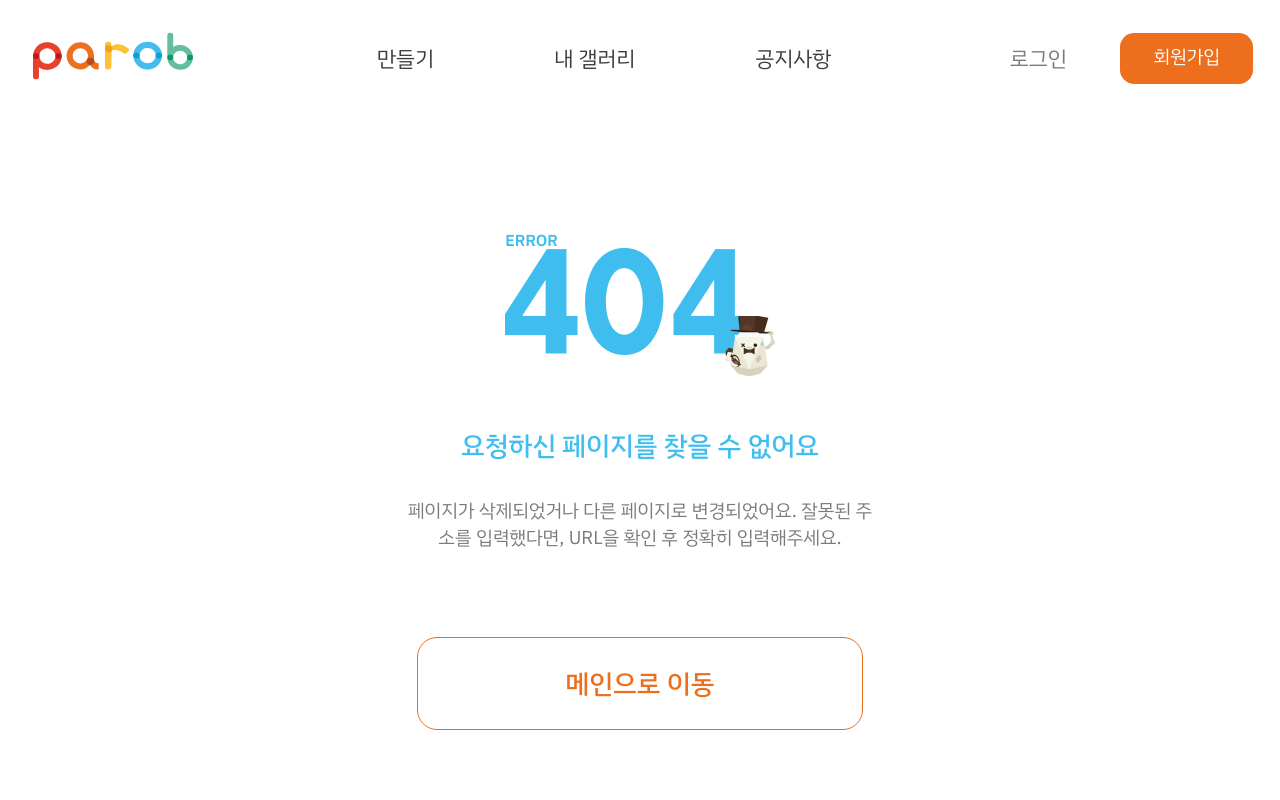
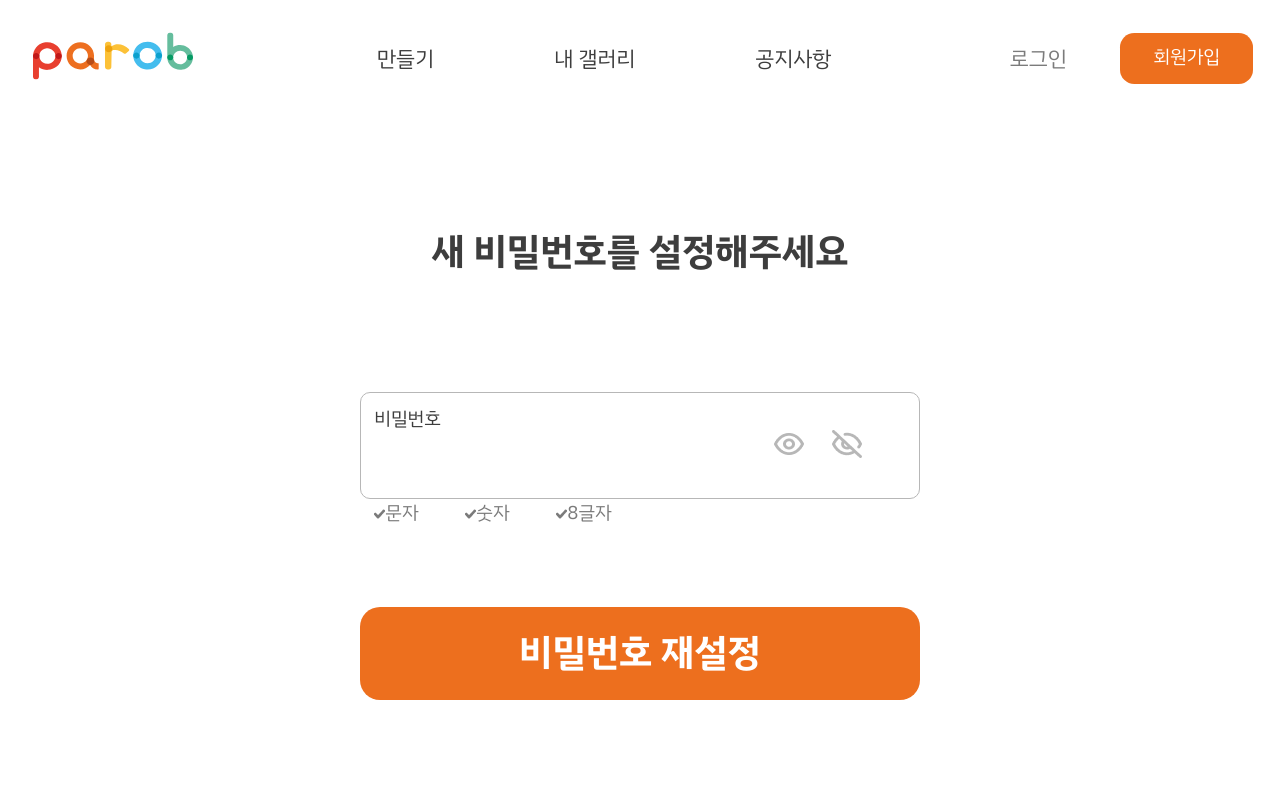
Before and after one commit to yoojin1119/ParobFrontG, a Next.js app: page /modifiedpassword in a window 1280 px wide. Before the commit this address had no page. Shown: the top 800 px of the page. Built offline with nearby package versions, Linux system fonts and the light colour scheme.

Commit message:
modifiedpassword UI구현

```diff
--- a/src/pages/findpassword/index.jsx
+++ b/src/pages/findpassword/index.jsx
@@ -1,7 +1,6 @@
 import styled from "styled-components"
 import Header from "../../Component/layout/header";
 import Footer from "../../Component/layout/Footer"
-import Link from "next/link";
 
 export default function FindPasswordPage (){
     return(
--- a/src/pages/join/index.jsx
+++ b/src/pages/join/index.jsx
@@ -33,7 +33,6 @@ export default function JoinPage (){
   const [isEngChecked, setIsEngChecked] = useState(false)
   const [isNumChecked, setIsNumChecked] = useState(false)
   const [isLimitChecked, setIsLimitChecked] = useState(false)
-  const [IsPasswordCorrected, setIsPasswordCorrected] = useState(false)
 
     // 닉네임
   const [nickName, setNickName] = useState('')
--- /dev/null
+++ b/src/pages/modifiedpassword/index.jsx
@@ -0,0 +1,191 @@
+import styled from "styled-components"
+import { useState } from "react";
+import helper from "../../utils/common/helper";
+import Header from "../../Component/layout/header";
+import Footer from "../../Component/layout/Footer"
+
+export default function ModifiedPasswordPage (){
+    const [password, setPassword] = useState('')
+  const [passwordType,setPasswordType] = useState({
+    type:'password',
+    visible: false
+  })
+  const [isEngChecked, setIsEngChecked] = useState(false)
+  const [isNumChecked, setIsNumChecked] = useState(false)
+  const [isLimitChecked, setIsLimitChecked] = useState(false)
+
+  const handleInputChange = (e) => {
+    const { id, value } = e?.target;
+    switch (id) {
+        case 'password':
+            !!value
+              setPassword(value)
+            !!helper.engValid(value)
+              ? setIsEngChecked(true)
+              : setIsEngChecked(false);
+            !!helper.numValid(value)
+              ? setIsNumChecked(true)
+              : setIsNumChecked(false);
+            !!helper.limitValid(value)
+              ? setIsLimitChecked(true)
+              : setIsLimitChecked(false);
+              break;
+        }
+    }
+
+  const visiblePassword = (e) => {
+    e.preventDefault();
+    setPasswordType(()=>{
+        return{type: 'text', visible: true}
+    })
+}
+const invisiblePassword = (e) => {
+    e.preventDefault();
+    setPasswordType(()=>{
+        return{type: 'password', visible: false}
+    })
+}
+    return(
+        <Container>
+            <Header/>
+                <ModifyWrap>
+                    <ModifyTit>새 비밀번호를 설정해주세요</ModifyTit>
+                    <InputBox>
+                  <LabelBox htmlFor="password">
+                      {password? <ActiveLableText>비밀번호</ActiveLableText> : <LableText>비밀번호</LableText>}
+                  </LabelBox>
+                  <PasswordWrap>
+                      <Input
+                        autoComplete="off"
+                        id="password"
+                        value={password}
+                        onChange={handleInputChange}
+                        type={passwordType.type}
+                      >
+                      </Input>
+                      <Btnwrap>
+                          <VisibleBtn onClick={visiblePassword}>
+                          </VisibleBtn>
+                          <InvisibleBtn onClick={invisiblePassword}>
+                          </InvisibleBtn>
+                      </Btnwrap>
+                  </PasswordWrap>
+                  <SubTextBox>
+                    {!password ? <SubMsg><Img src='./assets/images/icons/greyCheck.png'></Img>문자</SubMsg>
+                    : isEngChecked ? <PassMsg><Img src='./assets/images/icons/blueCheck.png'></Img>문자</PassMsg>
+                    : <ErrorMsg><Img src='./assets/images/icons/redCheck.svg'></Img>문자</ErrorMsg>}
+                    {!password ? <SubMsg><Img src='./assets/images/icons/greyCheck.png'></Img>숫자</SubMsg>
+                    : isNumChecked ? <PassMsg><Img src='./assets/images/icons/blueCheck.png'></Img>숫자</PassMsg>
+                    : <ErrorMsg><Img src='./assets/images/icons/redCheck.svg'></Img>숫자</ErrorMsg>}
+                    {!password ? <SubMsg><Img src='./assets/images/icons/greyCheck.png'></Img>8글자</SubMsg>
+                    : isLimitChecked ? <PassMsg><Img src='./assets/images/icons/blueCheck.png'></Img>8글자</PassMsg>
+                    : <ErrorMsg><Img src='./assets/images/icons/redCheck.svg'></Img>8글자</ErrorMsg>}
+                  </SubTextBox>
+              </InputBox>
+              <ModifyBtn>비밀번호 재설정</ModifyBtn>
+                </ModifyWrap>
+            <Footer/>
+        </Container>
+    )
+}
+
+const Container = styled.section``;
+const ModifyWrap = styled.div`
+display: flex;
+flex-direction:column;
+align-items:center;
+margin: 6.667rem 0;`;
+const ModifyTit = styled.h2`
+${({ theme }) => theme.fontSize.h2};
+color: ${({ theme }) => theme.color.textDeepGray};
+margin-bottom: 7rem;
+`;
+const InputBox = styled.div`
+position: relative;
+width: 35rem;
+height: 6.667rem;
+padding: 0.833rem;
+margin-bottom: 6.75rem;
+box-sizing:border-box;
+border-radius: 10px;
+border: 1px solid #B7B7B7;
+`;
+const ActiveLableText = styled.p`
+color: ${({ theme }) => theme.color.primaryOrange};
+${({ theme }) => theme.fontSize.middleRegular};
+`;
+const Input = styled.input`
+width: 25rem;
+padding-right: 8.333rem;
+height: 3.333rem;
+border: none;
+}`;
+const LabelBox = styled.label``;
+const LableText = styled.p`
+color: ${({ theme }) => theme.color.textDeepGray};
+${({ theme }) => theme.fontSize.middleRegular};
+`;
+
+
+// 비밀번호 보이게 안보이게
+const PasswordWrap= styled.div`
+display: flex;
+position:relative;
+`;
+const Btnwrap = styled.div`
+display: flex;
+`;
+const VisibleBtn = styled.button`
+background: url('/assets/images/icons/visible.png') no-repeat;
+width: 2.5rem;
+heght: 1.833rem;
+margin-right: 1.083rem;
+`;
+const InvisibleBtn = styled.button`
+background: url('/assets/images/icons/invisible.png') no-repeat;
+width: 2.5rem;
+heght: 1.833rem;
+margin-top: -0.167rem;
+`;
+
+
+// 오류 내용
+const SubTextBox=styled.div`
+margin-top: 0.833rem;
+display: flex;
+gap: 2.917rem;
+`;
+const Message = styled.p`
+${({ theme }) => theme.fontSize.middleRegular};
+color: ${({ theme }) => theme.color.primaryRed};
+`;
+const SubMsg = styled.p`
+${({ theme }) => theme.fontSize.middleRegular};
+color: ${({ theme }) => theme.color.textGray};
+`;
+const PassMsg = styled.p`
+${({ theme }) => theme.fontSize.middleRegular};
+color: ${({ theme }) => theme.color.primaryBlue};
+`;
+const ErrorMsg = styled.p`
+${({ theme }) => theme.fontSize.middleRegular};
+color: ${({ theme }) => theme.color.primaryRed};
+`;
+const NumError = styled.p`
+font: ${({ theme }) => theme.fontSize.middleRegular};
+color: ${({ theme }) => theme.color.textGray};
+`;
+const LimitError = styled.p`
+font: ${({ theme }) => theme.fontSize.middleRegular};
+color: ${({ theme }) => theme.color.textGray};
+`;
+const Img = styled.img`
+`;
+
+const ModifyBtn = styled.button`
+width: 35rem;
+height: 5.833rem;
+${({ theme }) => theme.fontSize.h2};
+color:${({ theme }) => theme.color.textWhite};
+background-color:${({ theme }) => theme.color.primaryOrange};
+border-radius: 20px;`;
```
